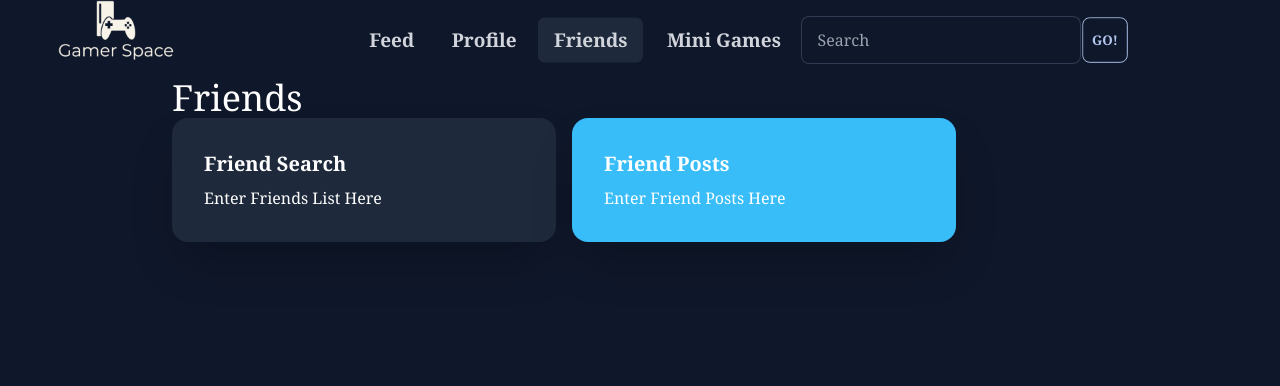
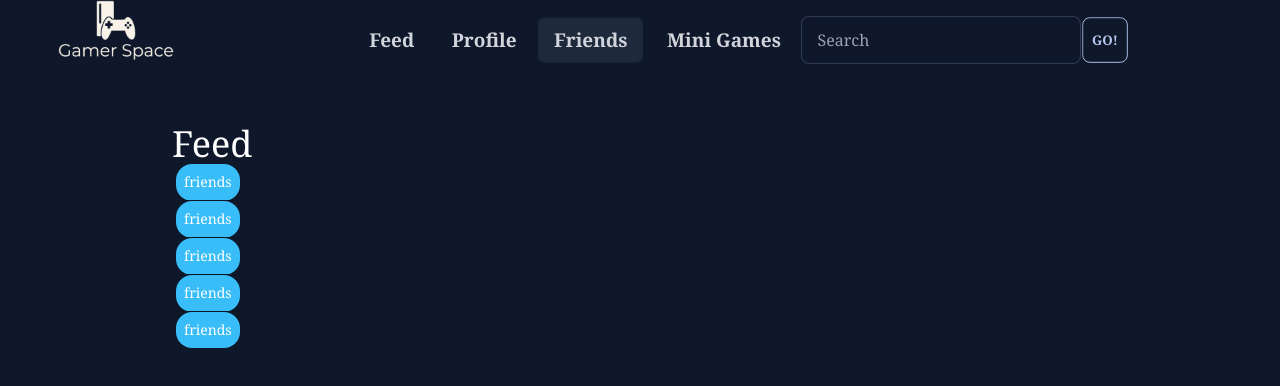
Before and after one commit to KrystopherQ/gamer-space, a React (Create React App) app in the folder client/: page /friends in a window 1280 px wide. Shown: the top 386 px of the page. Built offline with nearby package versions, Linux system fonts and the light colour scheme.

Commit message:
Made font bigger and added table to friends page

```diff
--- a/client/src/Components/Feed.jsx
+++ b/client/src/Components/Feed.jsx
@@ -86,7 +86,7 @@ function Feed() {
 				</div>
 			</div>
 			<div className={nav ? "hidden" : "w-full h-80"}>
-				<div className="max-w-[1000px] mx-auto px-8 flex flex-col justify-center h-full text-white font-serif grid-cols-2">
+				<div className="max-w-[1000px] mx-auto px-8 flex flex-col justify-center h-full text-white  font-serif grid-cols-2">
 					<h1 className="text-4xl pb-8 z-40">Feed</h1>
 					<div className=" absolute bottom-0 flex flex-col grid-row-2 h-4/5">
 						{/* Gaming News */}
--- a/client/src/Components/Friends.jsx
+++ b/client/src/Components/Friends.jsx
@@ -74,20 +74,49 @@ function Friends() {
 				</div>
 			</div>
 			<div className={nav ? "hidden" : "w-full h-80"}>
-				<div className="max-w-[1000px] mx-auto px-8 flex flex-col justify-center h-full text-white font-serif grid-cols-2">
-					<h1 className="text-4xl">Friends</h1>
-					<div className="flex grid-cols-2 gap-4">
-						<div className="card w-96 bg-neutral shadow-2xl">
-							<div className="card-body">
-								<h2 className="card-title">Friend Search</h2>
-								<p>Enter Friends List Here</p>
-							</div>
-						</div>
-						<div className="card w-96 bg-primary shadow-2xl">
-							<div className="card-body">
-								<h2 className="card-title">Friend Posts</h2>
-								<p>Enter Friend Posts Here</p>
-							</div>
+				<div className="max-w-[1000px] mx-auto px-8 flex flex-col justify-center h-full text-white  font-serif grid-cols-2">
+					<h1 className="text-4xl pb-8 z-40">Feed</h1>
+					<div className=" absolute bottom-0 flex flex-col grid-row-2 h-4/5">
+						<div>
+							<table className=" m-1 max-w-[1000px] table table-compact w-full">
+								<tbody>
+									<tr>
+										<a>
+											<td className="bg-primary hover:bg-slate-500">
+												friends
+											</td>
+										</a>
+									</tr>
+									<tr>
+										<a>
+											<td className="bg-primary hover:bg-slate-500">
+												friends
+											</td>
+										</a>
+									</tr>
+									<tr>
+										<a>
+											<td className="bg-primary hover:bg-slate-500">
+												friends
+											</td>
+										</a>
+									</tr>
+									<tr>
+										<a>
+											<td className="bg-primary hover:bg-slate-500">
+												friends
+											</td>
+										</a>
+									</tr>
+									<tr>
+										<a>
+											<td className="bg-primary hover:bg-slate-500">
+												friends
+											</td>
+										</a>
+									</tr>
+								</tbody>
+							</table>
 						</div>
 					</div>
 				</div>
```
